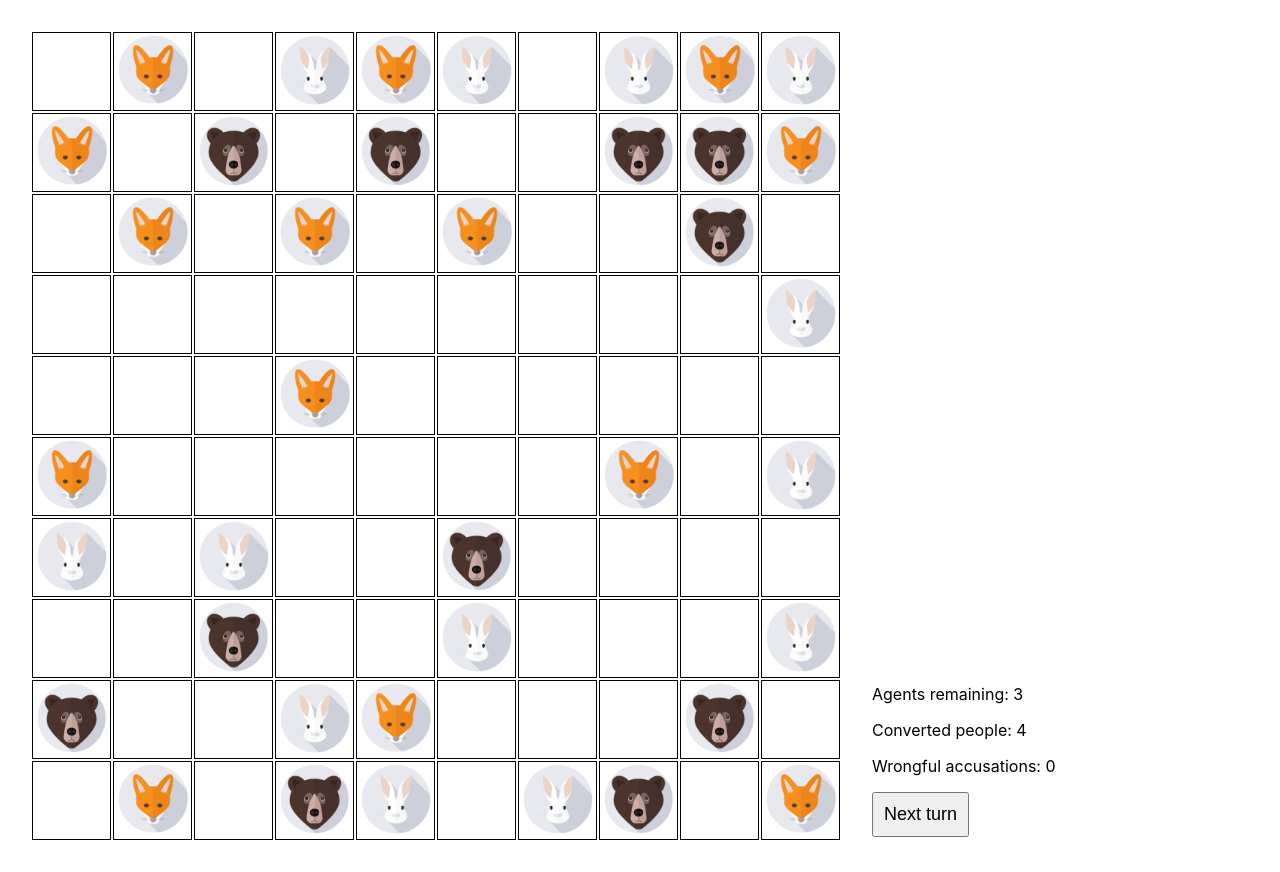
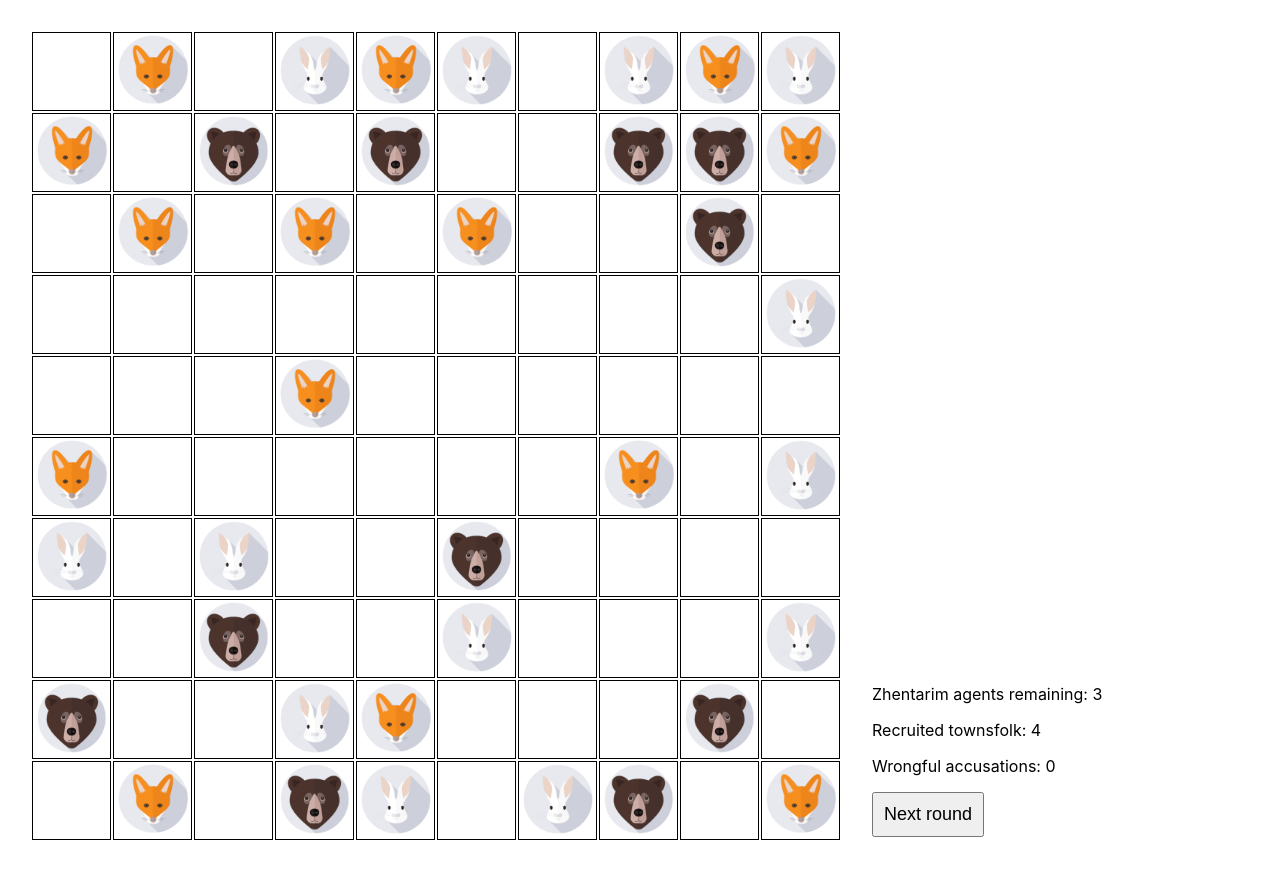
Before and after one commit to borlaym/zhentarim-agents, a React (Create React App) app: page / in a window 1280 px wide. Built offline with nearby package versions, Linux system fonts and the light colour scheme.

Commit message:
Copy change

```diff
--- a/src/App.tsx
+++ b/src/App.tsx
@@ -289,15 +289,15 @@ class App extends React.Component<{}, State> {
 					</div>
 					<footer>
 						<p>
-							Agents remaining: {currentTurn.filter(guest => guest.type === 'agent').length}
+							Zhentarim agents remaining: {currentTurn.filter(guest => guest.type === 'agent').length}
 						</p>
 						<p>
-							Converted people: {currentTurn.filter(guest => guest.converted).length}
+							Recruited townsfolk: {currentTurn.filter(guest => guest.converted).length}
 						</p>
 						<p>
 							Wrongful accusations: {this.state.wrongfulAccusations}
 						</p>
-						<button onClick={this.nextTurn}>Next turn</button>
+						<button onClick={this.nextTurn}>Next round</button>
 					</footer>
 				</div>
 
```
